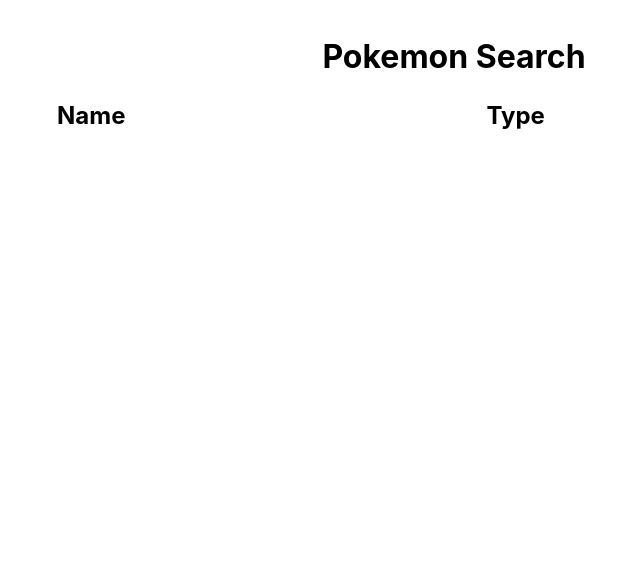
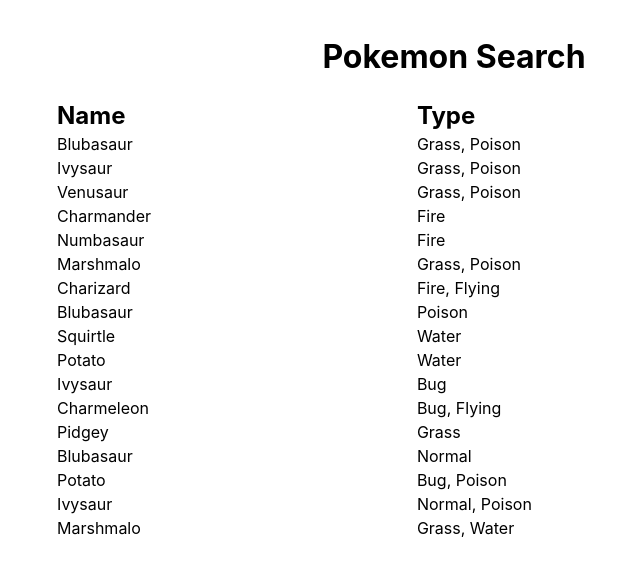
Before and after one commit to Paradise1373/starting-react, a React (Create React App) app: page / in a window 1280 px wide. Shown: the top 576 px of the page, without its empty margins (186-826 px from the left). Built offline with nearby package versions, Linux system fonts and the light colour scheme.

Commit message:
added first component

```diff
--- a/package.json
+++ b/package.json
@@ -9,6 +9,7 @@
     "@testing-library/react": "^16.3.0",
     "@testing-library/user-event": "^13.5.0",
     "gh-pages": "^6.3.0",
+    "prop-types": "^15.8.1",
     "react": "^19.1.0",
     "react-dom": "^19.1.0",
     "react-scripts": "5.0.1",
--- a/src/App.js
+++ b/src/App.js
@@ -1,6 +1,16 @@
-import pokemon from './Pokemon.json'
+import React from 'react'
+import pokemon from './pokemon.json'
 
 import './App.css'
+
+const PokemonRow = ({ pokemon }) => {
+  return (
+    <tr>
+      <td>{pokemon.name.english}</td>
+      <td>{pokemon.type.join(', ')}</td>
+    </tr>
+  )
+}
 
 const App = () => {
   return (
@@ -20,11 +30,8 @@
           </tr>
         </thead>
         <tbody>
-          {pokemon.map((pokemon) => {
-            ;<tr>
-              <td>{pokemon.name.english}</td>
-              <td>{pokemon.type.join(', ')}</td>
-            </tr>
+          {pokemon.slice(0, 17).map((pokemon) => {
+            return <PokemonRow key={pokemon.id} pokemon={pokemon} />
           })}
         </tbody>
       </table>
--- a/src/Pokemon.json
+++ b/src/Pokemon.json
@@ -37,7 +37,7 @@
       "english": "Venusaur",
       "french": "Florizarre"
     },
-    "type": ["Grass"],
+    "type": ["Grass", "Poison"],
     "base": {
       "HP": 45,
       "Attack": 49,
@@ -50,10 +50,10 @@
   {
     "id": 4,
     "name": {
-      "english": "Blubasaur",
+      "english": "Charmander",
       "french": "Bulbizarre"
     },
-    "type": ["Grass", "Poison"],
+    "type": ["Fire"],
     "base": {
       "HP": 45,
       "Attack": 49,
@@ -69,7 +69,7 @@
       "english": "Numbasaur",
       "french": "Bulbizarre"
     },
-    "type": ["Grass"],
+    "type": ["Fire"],
     "base": {
       "HP": 45,
       "Attack": 49,
@@ -98,10 +98,10 @@
   {
     "id": 7,
     "name": {
-      "english": "Ivysaur",
+      "english": "Charizard",
       "french": "Bulbizarre"
     },
-    "type": ["Grass", "Poison"],
+    "type": ["Fire", "Flying"],
     "base": {
       "HP": 45,
       "Attack": 49,
@@ -130,10 +130,10 @@
   {
     "id": 9,
     "name": {
-      "english": "Marshmalo",
+      "english": "Squirtle",
       "french": "Bulbizarre"
     },
-    "type": ["Grass", "Poison"],
+    "type": ["Water"],
     "base": {
       "HP": 45,
       "Attack": 49,
@@ -149,7 +149,7 @@
       "english": "Potato",
       "french": "Bulbizarre"
     },
-    "type": ["Poison"],
+    "type": ["Water"],
     "base": {
       "HP": 45,
       "Attack": 49,
@@ -165,7 +165,7 @@
       "english": "Ivysaur",
       "french": "Bulbizarre"
     },
-    "type": ["Grass", "Poison"],
+    "type": ["Bug"],
     "base": {
       "HP": 45,
       "Attack": 49,
@@ -178,10 +178,10 @@
   {
     "id": 12,
     "name": {
-      "english": "Blubasaur",
+      "english": "Charmeleon",
       "french": "Bulbizarre"
     },
-    "type": ["Grass", "Poison"],
+    "type": ["Bug", "Flying"],
     "base": {
       "HP": 45,
       "Attack": 49,
@@ -194,7 +194,7 @@
   {
     "id": 13,
     "name": {
-      "english": "Blubasaur",
+      "english": "Pidgey",
       "french": "Bulbizarre"
     },
     "type": ["Grass"],
@@ -213,7 +213,7 @@
       "english": "Blubasaur",
       "french": "Bulbizarre"
     },
-    "type": ["Grass", "Poison"],
+    "type": ["Normal"],
     "base": {
       "HP": 45,
       "Attack": 49,
@@ -229,7 +229,7 @@
       "english": "Potato",
       "french": "Bulbizarre"
     },
-    "type": ["Grass", "Poison"],
+    "type": ["Bug", "Poison"],
     "base": {
       "HP": 45,
       "Attack": 49,
@@ -245,7 +245,7 @@
       "english": "Ivysaur",
       "french": "Bulbizarre"
     },
-    "type": ["Grass", "Poison"],
+    "type": ["Normal", "Poison"],
     "base": {
       "HP": 45,
       "Attack": 49,
@@ -261,7 +261,7 @@
       "english": "Marshmalo",
       "french": "Bulbizarre"
     },
-    "type": ["Grass", "Poison"],
+    "type": ["Grass", "Water"],
     "base": {
       "HP": 45,
       "Attack": 49,
```
Also changed, not shown: 1 other file (tests, documents, lock files or other folders).
